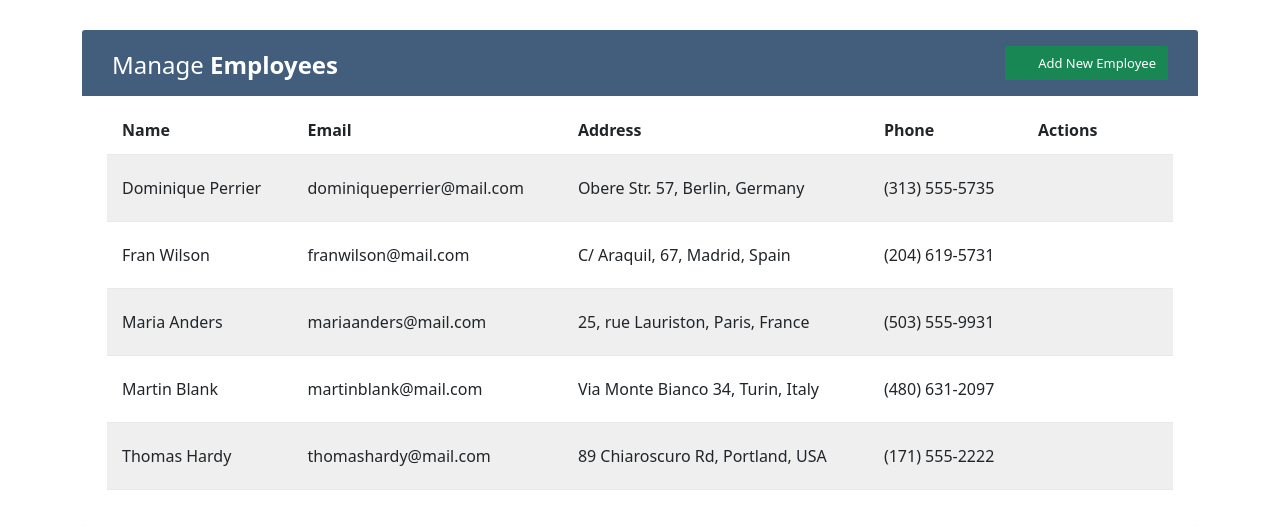
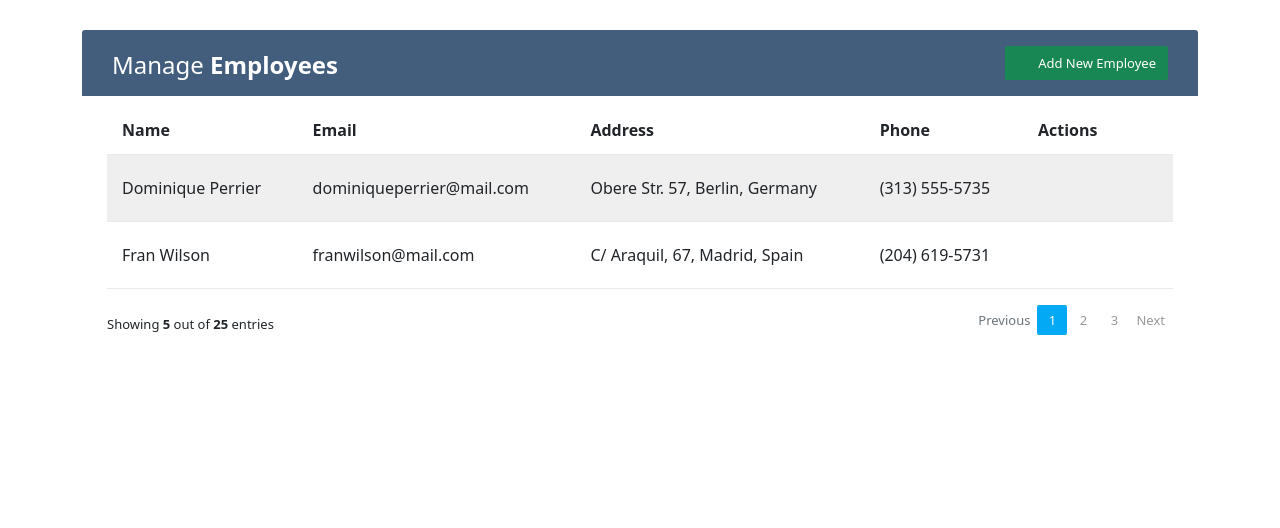
Before and after one commit to yaseminkoc/manageemployee, a React (Create React App) app: page / in a window 1280 px wide. Shown: the top 528 px of the page. Built offline with nearby package versions, Linux system fonts and the light colour scheme.

Commit message:
pagination added

```diff
--- a/src/components/EmployeeList.js
+++ b/src/components/EmployeeList.js
@@ -1,19 +1,38 @@
 import Employee from "./Employee";
 import React, { useContext, useEffect } from "react";
 import { EmployeeContext } from "../contexts/EmployeeContext";
-import { Button, Modal } from "react-bootstrap";
+import { Button, Modal, Alert } from "react-bootstrap";
 import AddForm from "./AddForm";
 import { useState } from "react";
+import Pagination from "./Pagination";
 const EmployeeList = () => {
+    const [counter, setCounter] = useState(0);
+    const { sortedEmployees } = useContext(EmployeeContext);
+    const [show, setShow] = useState(false);
+    const [showAlert, setShowAlert] = useState(false);
+    const [currentPage, setCurrentPage] = useState(1);
+    const [employeesPerPage, setEmployeesPerPage] = useState(2);
+    const handleShow = () => {setShow(true); }
+    const handleClose = () => { setShow(false);  setCounter(counter+1);}
+    const handleShowAlert = () => {
+        setShowAlert(true);
+        setTimeout(() => {
+            setShowAlert(false);
+        }, 2000);
+    }
 
-    const { employees } = useContext(EmployeeContext);
-    const [show, setShow] = useState(false);
-    const handleShow = () => setShow(true)
-    const handleClose = () => setShow(false)
 
     useEffect(() => {
-        handleClose();
-    }, [employees]);
+       handleClose();
+       if(counter !== 0){
+           handleShowAlert();}
+    }, [sortedEmployees]);
+
+    const indexOfLastEmployee = currentPage * employeesPerPage;
+    const indexOfFirstEmployee = indexOfLastEmployee - employeesPerPage;
+    const currentEmployees = sortedEmployees.slice(indexOfFirstEmployee,indexOfLastEmployee);
+    const totalPagesNum = Math.ceil(sortedEmployees.length / employeesPerPage);
+
     return (
         <React.Fragment>
             <div className="table-title">
@@ -26,6 +45,10 @@
                     </div>
                 </div>
             </div>
+            <Alert show={showAlert} variant="success" >
+                Employee List successfully updated.
+            </Alert>
+
             <table className="table table-striped table-hover">
                 <thead>
                     <tr>
@@ -38,7 +61,7 @@
                 </thead>
                 <tbody>
                    {
-                    employees.sort((a,b) => a.name.localeCompare(b.name)).map((employee) => (
+                   currentEmployees.map((employee) => (
                         <tr key={employee.id}>
                             <Employee employee={employee}/>
                         </tr>
@@ -46,6 +69,7 @@
                    }
                 </tbody>
             </table>
+            <Pagination pages={totalPagesNum} setCurrentPage={setCurrentPage} />
 
             <Modal show={show} onHide={handleClose}>
                 <Modal.Header className="modal-header" closeButton>
--- /dev/null
+++ b/src/components/Pagination.js
@@ -0,0 +1,51 @@
+import { useEffect, useState } from "react";
+
+const Pagination = ({pages, setCurrentPage}) => {
+
+    const numOfPages = [];
+
+    for (let i = 1; i <= pages; i++) {
+        numOfPages.push(i);
+    }
+
+    const [currentButton, setCurrentButton] = useState(1);
+
+    useEffect(() => {
+        setCurrentPage(currentButton);
+    }, [currentButton, setCurrentPage])
+
+    return (
+        <div className="clearfix">
+            <div className="hint-text">Showing <b>5</b> out of <b>25</b> entries</div>
+            <ul className="pagination">
+                <li className={`${currentButton === 1 ? `page-item disabled` : `page-item`}`}><a href="#!" className="page-link" onClick={() => {
+                    setCurrentButton((prev) => prev === 1 ? prev : prev - 1);
+
+                }} >Previous</a></li>
+
+                {
+                    numOfPages.map((page, index) =>{
+                        return( <li key={index} className={`${currentButton === page ? `page-item active`: `page-item`}`}><a href="#!" className="page-link" onClick={() => setCurrentButton(page)}>{page}</a></li>)
+
+                    })
+
+                }
+
+                <li className={`${currentButton === numOfPages.length ? `page-item disabled` : `page-item`}`}><a href="#!" className="page-link" onClick={() => {
+                    setCurrentButton((prev) => prev ===  numOfPages.length ? prev : prev + 1);
+
+                }} >Next</a></li>
+            </ul>
+        </div>
+
+    )
+}
+
+export default Pagination;
+
+/*<li class="page-item"><a href="#" class="page-link">1</a></li>
+<li class="page-item"><a href="#" class="page-link">2</a></li>
+<li class="page-item active"><a href="#" class="page-link">3</a></li>
+<li class="page-item"><a href="#" class="page-link">4</a></li>
+<li class="page-item"><a href="#" class="page-link">5</a></li>
+<li class="page-item"><a href="#" class="page-link">Next</a></li>*/
--- a/src/contexts/EmployeeContext.js
+++ b/src/contexts/EmployeeContext.js
@@ -10,6 +10,8 @@
         {id:uuidv4(), name: 'Fran Wilson', email: 'franwilson@mail.com', address: 'C/ Araquil, 67, Madrid, Spain', phone: '(204) 619-5731'},
         {id:uuidv4(), name: 'Martin Blank', email: 'martinblank@mail.com', address: 'Via Monte Bianco 34, Turin, Italy', phone: '(480) 631-2097'}
 ]);
+
+    const sortedEmployees = employees.sort((a,b) => a.name.localeCompare(b.name))
 
     const addEmployee = (name, email, address, phone) =>{
         setEmployees([...employees, {id:uuidv4(), name, email, address,phone}]);
@@ -24,7 +26,7 @@
     }
 
     return(
-        <EmployeeContext.Provider value={{employees, addEmployee, deleteEmployee, updateEmployee}}>
+        <EmployeeContext.Provider value={{sortedEmployees, addEmployee, deleteEmployee, updateEmployee}}>
             {props.children}
         </EmployeeContext.Provider>
     )
```
